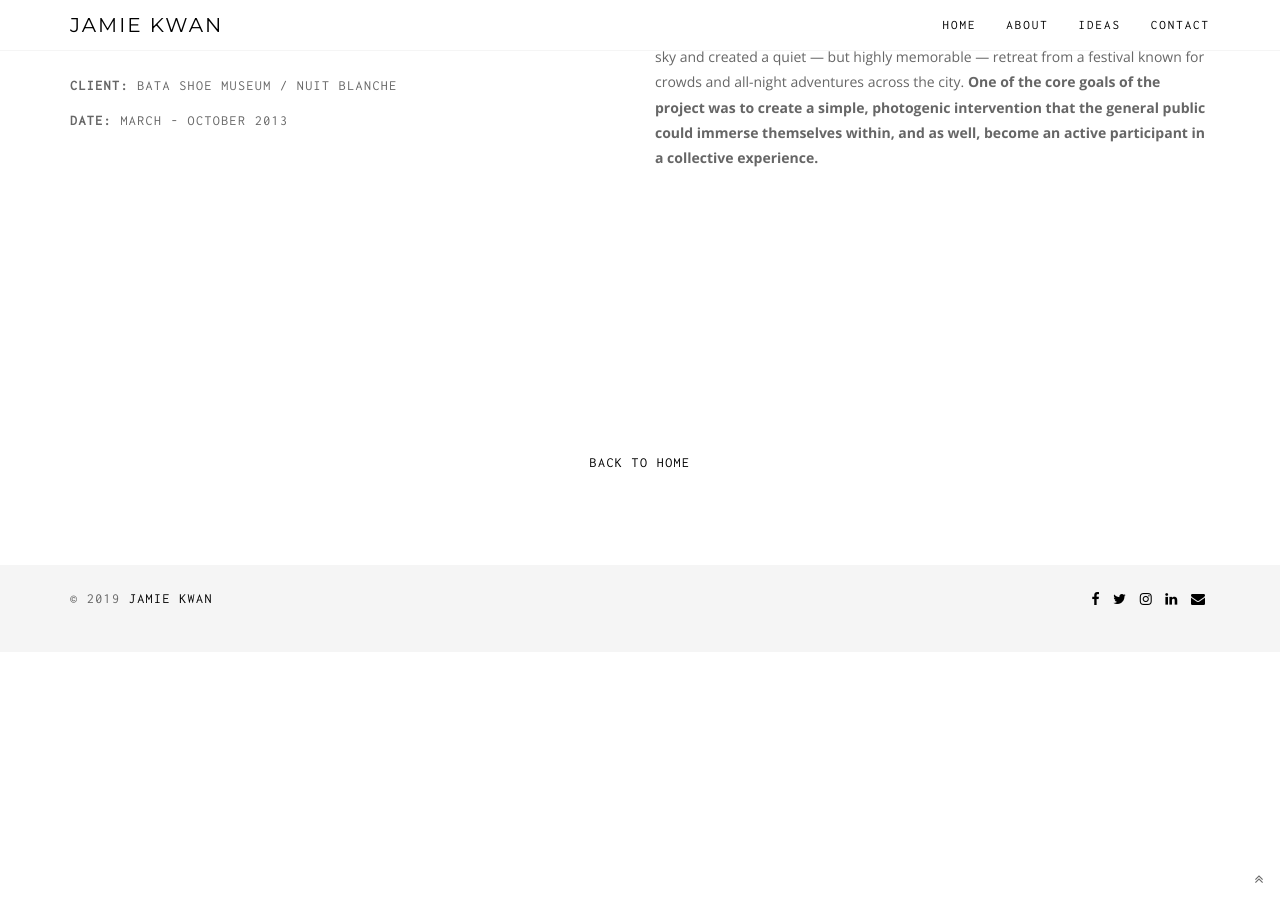
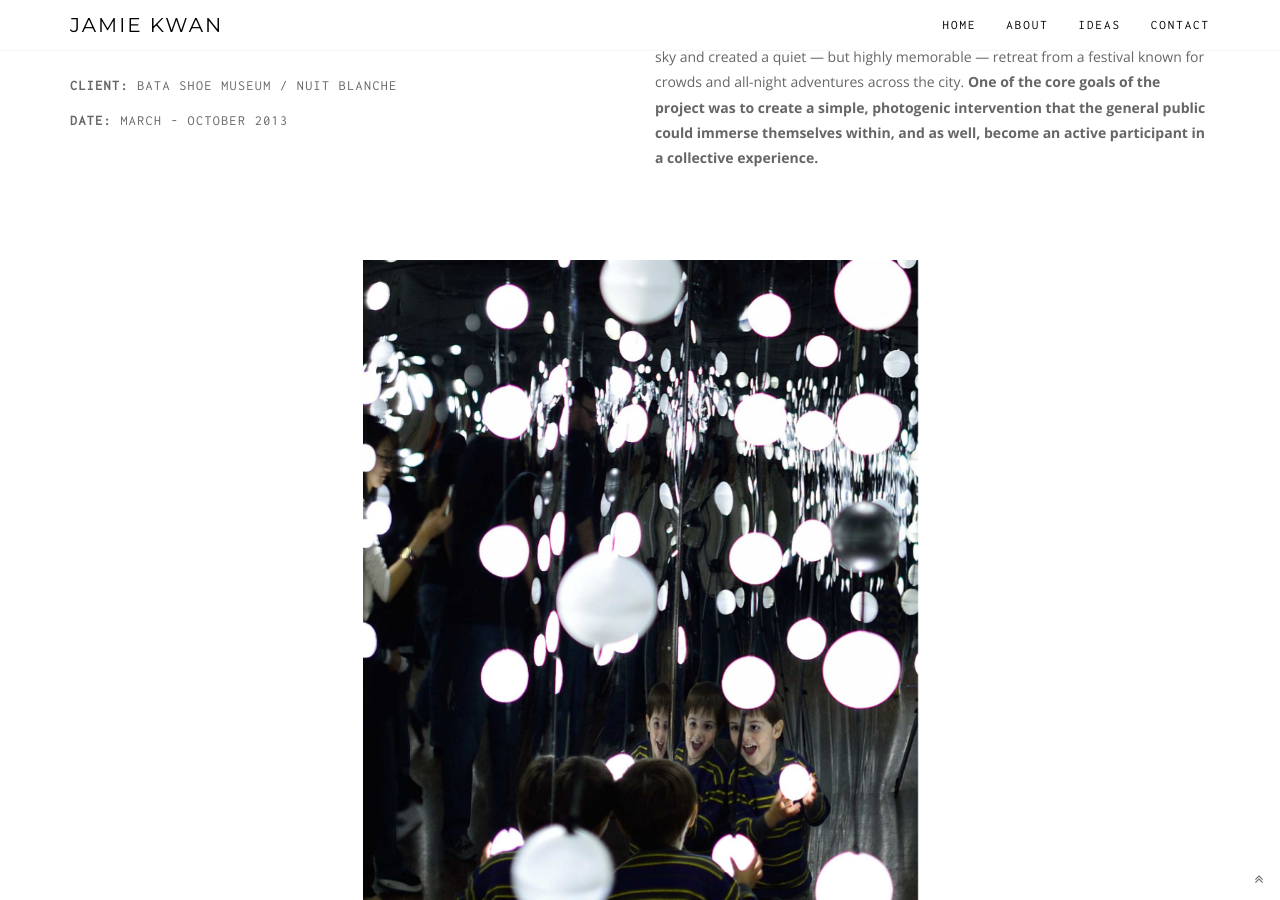
Before and after one commit to jmk91/jamiemkwan, a Jekyll site: the page built from ad-astra.html, in a window 1280 px wide and 900 px high, scrolled down 951 px. Built offline with Jekyll 4.4.1, drawn with Linux system fonts in a browser that asks for light colours; before the commit the page ends 1603 px from its top, so only the background shows below that.

Commit message:
add image tag

```diff
--- a/_layouts/portfolio.html
+++ b/_layouts/portfolio.html
@@ -82,7 +82,9 @@ title: Jamie Kwan | Experience Design & Strategy
 
 					<div class="col-sm-6 col-sm-offset-3 img-fluid wow fadeInUp">
 						<p>
-							<a href="{{ image.image_path }}" alt="{{ image.title }}" class="popup" title="{{ image.title }}"></a>
+							<a href="{{ image.image_path }}" class="popup" title="{{ image.title }}">
+								<img src="{{ image.image_path }}" alt="{{ image.title }}">
+							</a>
 						</p>
 					</div>
 
```
